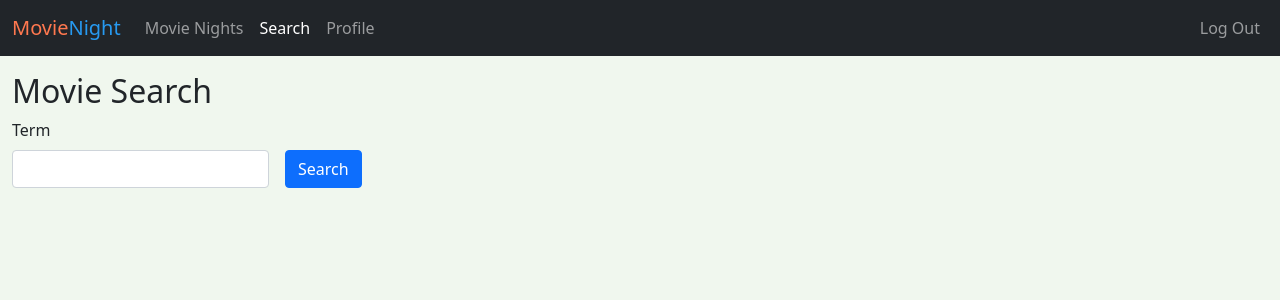
After one commit to NasrFakhrEldin/Movie-Night, a Django app: page /search/ in a window 1280 px wide. The commit adds this page. Shown: the top 300 px of the page. Run offline with Django 4.2, Linux system fonts and the light colour scheme; a user stored in the database is signed in; some libraries are stand-ins or nearby versions.

Commit message:
search - detail view / (#movie_detail)

```diff
--- a/movienight/urls.py
+++ b/movienight/urls.py
@@ -42,4 +42,7 @@ urlpatterns = [
 
     # Index
     path("", movies.views.index),
+    path("search/", movies.views.movie_search, name="movie_search_ui"),
+    path("movies/<slug:imdb_id>/", movies.views.movie_detail, name="movie_detail_ui"),
+    path("movie-nights/", movies.views.movie_night_detail, name="movie_night_detail_ui"),
 ]
--- /dev/null
+++ b/movies/forms.py
@@ -0,0 +1,14 @@
+from django import forms
+from django.contrib.auth import get_user_model
+from movies.models import MovieNight
+
+
+UserModel = get_user_model()
+
+class SearchForm(forms.Form):
+    term = forms.CharField(required=False)
+
+class MovieNightForm(forms.ModelForm):
+    class  Meta:
+        model = MovieNight
+        fields = ["start_time"]
--- /dev/null
+++ b/movies/templates/movies/search.html
@@ -0,0 +1,44 @@
+{% extends "base.html" %}
+{% load crispy_forms_tags %}
+{% block title %}
+    {% if did_search %}
+        Search results for {{ search_form.term.value }}
+    {% else %}
+        Movie Search
+    {% endif %}
+{% endblock %}
+
+{% block content %}
+    <div class="row">
+        <div class="col">
+            <h2>Movie Search</h2>
+            <form class="row row-cols-lg-auto g-3 align-items-center" method="post">
+                {% csrf_token %}
+                <div class="col-12">
+                    {{ search_form.term|as_crispy_field }}
+                </div>
+                <div class="col-12">
+                    <button type="submit" class="btn btn-primary mt-3">Search</button>
+                </div>
+            </form>
+        </div>
+    </div>
+    {% if did_search %}
+        <div class="row">
+            <div class="col">
+                {% if movie_list %}
+                    <ul>
+                        {% for movie in movie_list %}
+                        <li>
+                            {{ movie.title }} ({{ movie.year }}) <a
+                            href="{% url 'movie_detail_ui' movie.imdb_id %}">[Details]</a>
+                        </li>
+                        {% endfor %}
+                    </ul>
+                {% else %}
+                    <h3>No results found.</h3>
+                {% endif %}
+            </div>
+        </div>
+    {% endif %}
+{% endblock %}
--- a/movies/views.py
+++ b/movies/views.py
@@ -1,7 +1,64 @@
-from django.shortcuts import render
+from django.shortcuts import render, get_object_or_404, redirect
+from django.http import HttpResponse
+from movies.forms import SearchForm, MovieNightForm
 
+from movies.omdb_integration import search_and_save, fill_movie_details
+from movies.models import Movie
+
+from django.contrib.auth.decorators import login_required
 # Create your views here.
 
 
 def index(request):
     return render(request, "movies/index.html")
+
+
+@login_required
+def movie_search(request):
+    search_form = SearchForm(request.POST)
+
+    if search_form.is_valid() and search_form.cleaned_data["term"]:
+        term = search_form.cleaned_data["term"]
+        search_and_save(term)
+
+        movie_list = Movie.objects.filter(title__icontains=term)
+
+        did_search = True
+    else:
+        movie_list= []
+        did_search = False
+
+    return render(request, "movies/search.html",{
+        "page_group": "search",
+        "search_form": search_form,
+        "movie_list": movie_list,
+        "did_search": did_search,
+    })
+
+@login_required
+def movie_detail(request, imdb_id):
+    movie = get_object_or_404(Movie, imdb_id=imdb_id)
+    fill_movie_details(movie)
+
+    if request.method == "POST":
+        movie_night_form = MovieNightForm(request.POST)
+
+        if movie_night_form.is_valid():
+            movie_night = movie_night_form.save(False)
+            movie_night.movie = movie
+            movie_night.creator = request.user
+            movie_night.save()
+
+            return redirect("movie_night_detail_ui", movie_night.pk)
+    else:
+        movie_night_form = MovieNightForm()
+
+    render(request, "movies/movie_detail.html", {
+        "page_group": "search",
+        "movie": movie,
+        "movie_night_form": movie_night_form,
+    })
+
+
+def movie_night_detail(request):
+    return HttpResponse("Test")
--- a/templates/_navbar.html
+++ b/templates/_navbar.html
@@ -15,7 +15,7 @@
                 </li>
                 <li class="nav-item">
                     <a class="nav-link{% if page_group == "search" %} active{% endif %}"
-                       href="#">Search</a>
+                       href="{% url 'movie_search_ui' %}">Search</a>
                 </li>
                 <li class="nav-item">
                     <a class="nav-link{% if page_group == "profile" %} active{% endif %}" href="{% url 'profile' %}">Profile</a>
```
Also changed, not shown: movies/models.py (+15 -1 lines), movies/templates/movies/movie_detail.html (added, +20 -0 lines), db.sqlite3, movienight/settings.py (line endings or trailing spaces), movies/migrations/0002_movienight.py (added).
